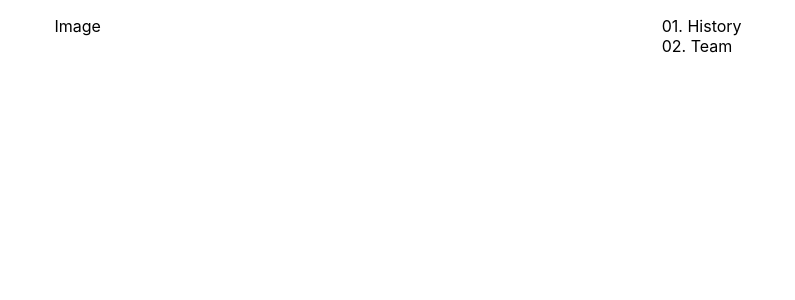
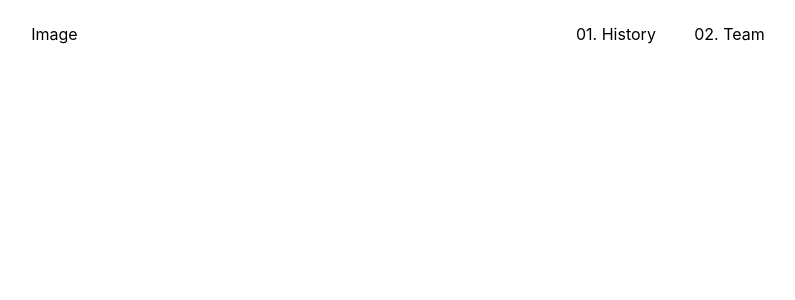
Before and after one commit to RhisavRay/Project-for-CT, a React (Create React App) app: page / in a window 1280 px wide. Shown: the top 300 px of the page, without its empty margins (242-1037 px from the left). Built offline with nearby package versions, Linux system fonts and the light colour scheme.

Commit message:
.links styled and font Lato added

```diff
--- a/src/styles/navbar.css
+++ b/src/styles/navbar.css
@@ -1,3 +1,5 @@
+@import url('https://fonts.googleapis.com/css2?family=Lato:ital,wght@0,100;0,300;0,400;0,700;0,900;1,100;1,300;1,400;1,700;1,900&family=Poppins:wght@100;200;300;400;500;600;700;800&display=swap');
+
 *
 {
     padding: 0;
@@ -6,9 +8,16 @@
 
 .navbar
 {
-    padding: 2vh;
+    padding: 3vh;
     position: sticky;
     top: 0;
     display: flex;
     justify-content: space-around;
 }
+
+.links
+{
+    display: flex;
+    justify-content: space-between;
+    gap: 3vw;
+}
```
